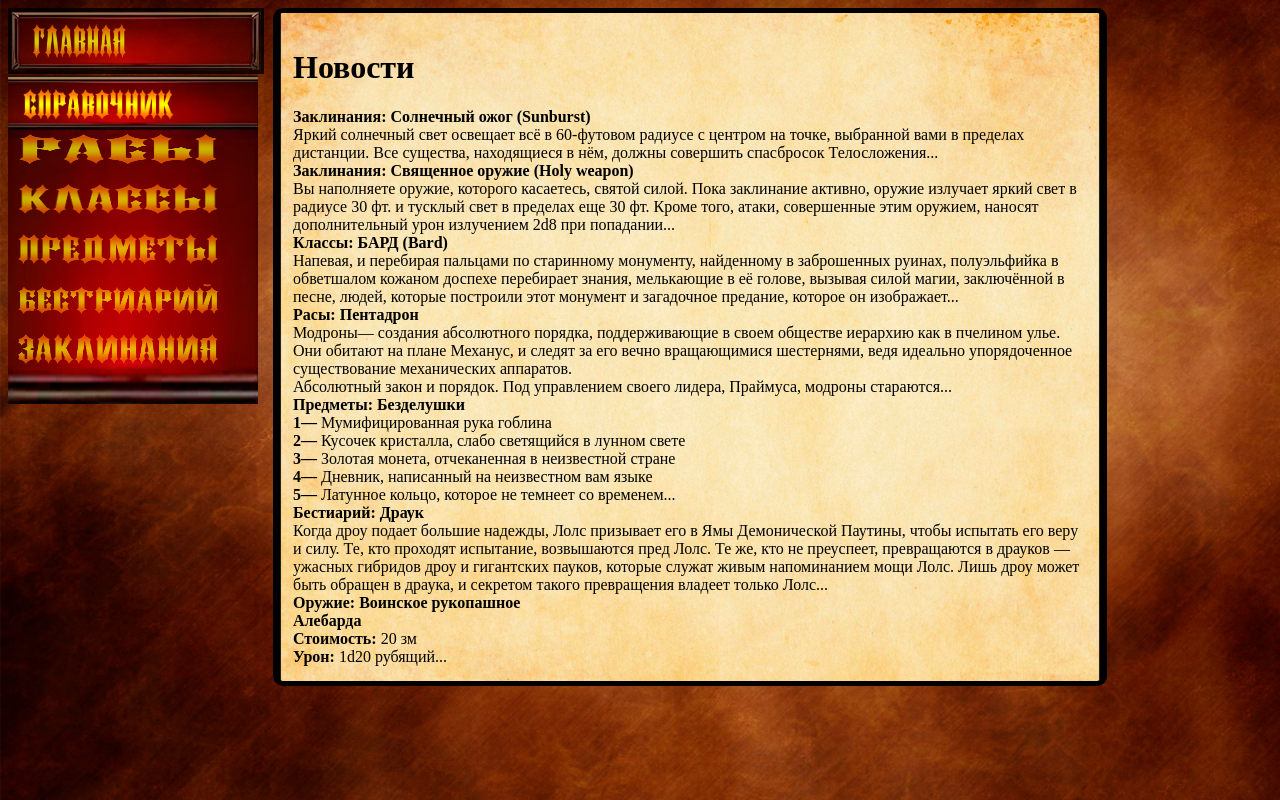
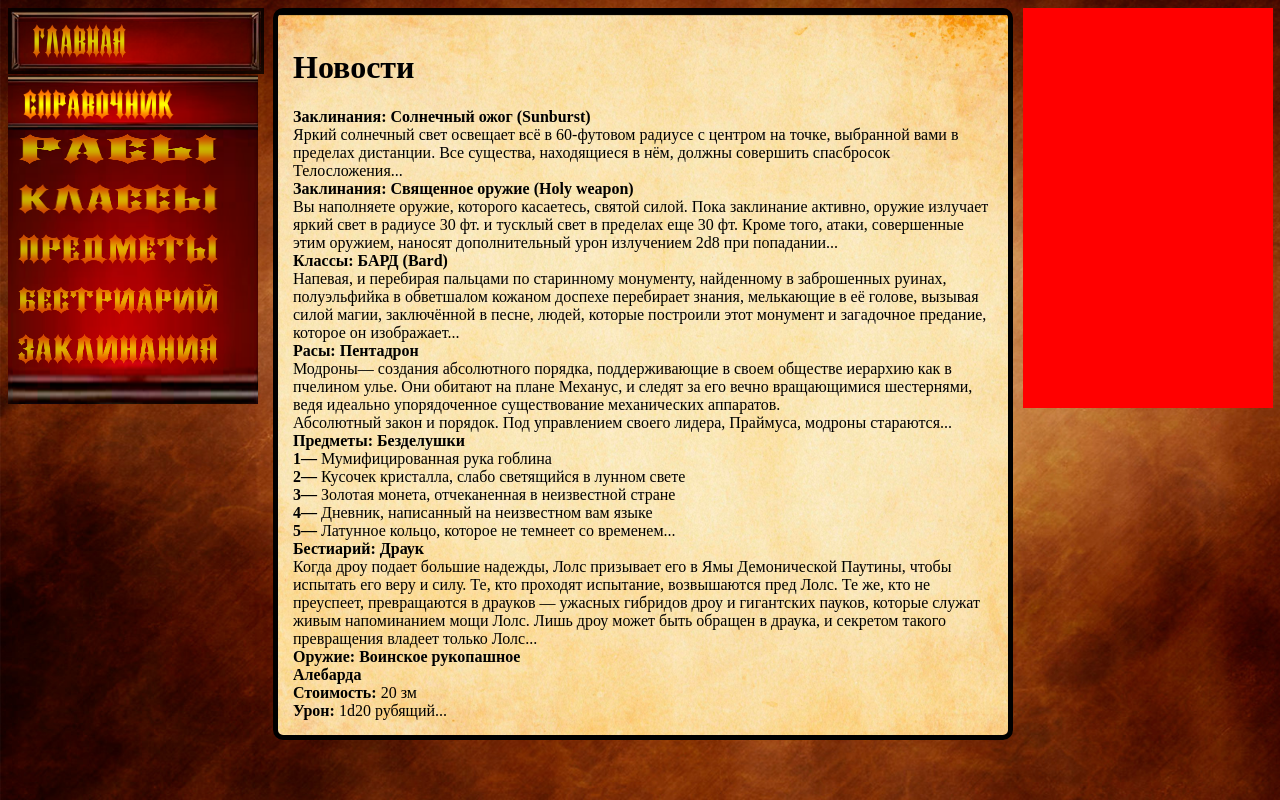
Before and after one commit to DnDTable/DND, a Django app: page /wiki/ in a window 1280 px wide. Run offline with Django 4.2, Linux system fonts and the light colour scheme.

Commit message:
u templates

```diff
--- a/board/templates/board/server-client.html
+++ b/board/templates/board/server-client.html
@@ -218,7 +218,7 @@
         cell_1 = document.getElementById(message.id_1)
         cell_2 = document.getElementById(message.id_2)
 
-        cell_1.style.backgroundColor = 'yellow'
+        cell_1.style.backgroundColor = _color
         cell_2.style.backgroundColor = 'green'
 
         cell_1.attributes.player.value = 'none'
--- a/static/wiki/css/contents.css
+++ b/static/wiki/css/contents.css
@@ -2,6 +2,7 @@ body {
     font-family: segoe print;
     width: 100%;
     height: 100%;
+    min-width: 1000px;
     text-align: left;
     text-decoration: none;
     display: flex;
@@ -100,7 +101,7 @@ select {
 /* Поле текста*/
 
 .text_field {
-    width: 62%;
+    width: calc(100% - 580px);
     min-height: 500px;
     background-image: url(/static/wiki/images/bg_manual.png);
     background-position: center;
@@ -110,3 +111,12 @@ select {
     border: 5px solid black;
     margin-left: 15px;
 }
+
+.right_field {
+    width: 250px;
+    height: 400px;
+    background: red;
+    display: flex;
+    flex-direction: column;
+    margin-left: 10px;
+}
--- a/wiki/templates/wiki/base.html
+++ b/wiki/templates/wiki/base.html
@@ -25,5 +25,6 @@
         </div>
     </div>
     {% block content %}{% endblock content %}
+    <div class="right_field"></div>
 </body>
 </html>
```
